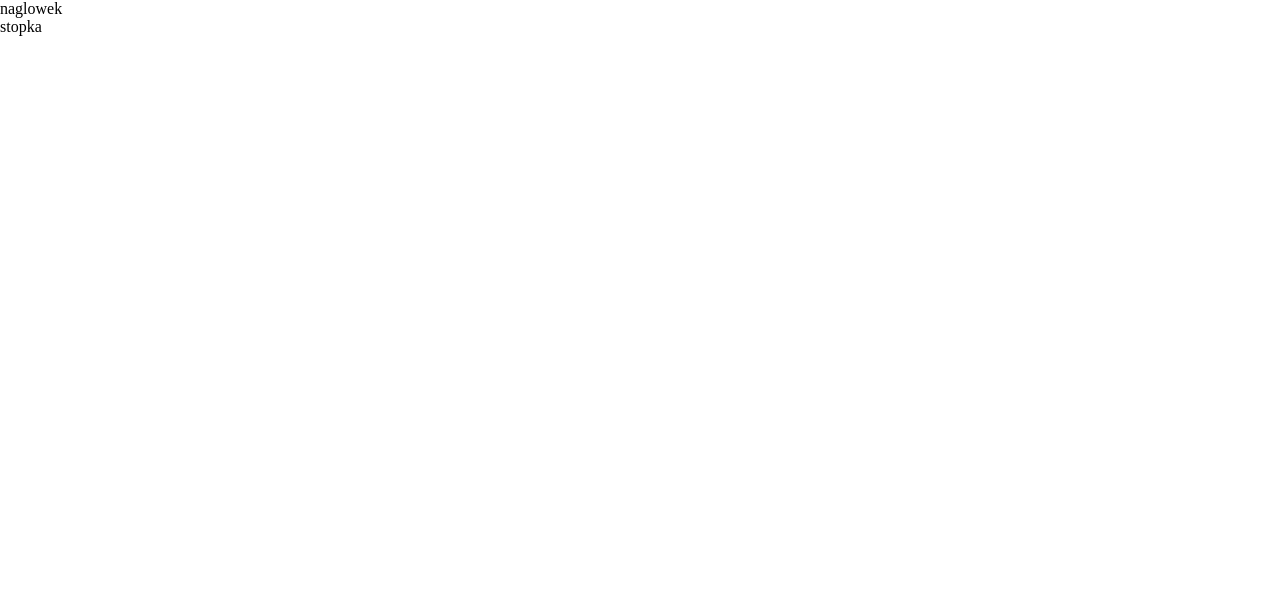
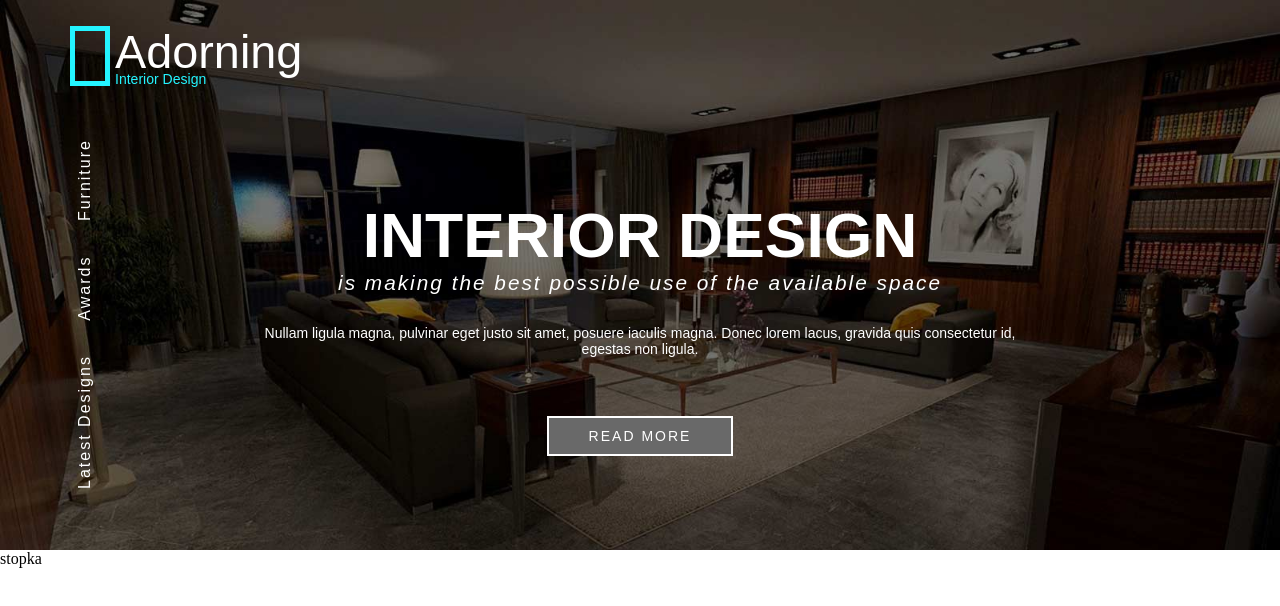
Before and after one commit to JoannaBanas/Intreior_desig, a website: page index.html in a window 1280 px wide. Drawn offline with nearby package versions, Linux system fonts and the light colour scheme; files that its build step writes are made by us from their sources.

Commit message:
header 1.0

```diff
--- a/index.html
+++ b/index.html
@@ -9,7 +9,35 @@
 <body>
 
 
-<header> naglowek </header>
+<header>
+    <div class="container row">
+        <div class="logo container row">
+            <h2>
+                <a href="index.html" class="row">
+                    Adorning
+                    <span>Interior Design</span>
+                </a>
+            </h2>
+        </div>
+        <article>
+            <h1>
+                <span>Interior Design</span>
+                <i>is making the best possible use of the available space</i>
+            </h1>
+            <p>Nullam ligula magna, pulvinar eget justo sit amet, posuere iaculis magna. Donec lorem lacus, gravida quis consectetur id, egestas non ligula.</p>
+            <div class="list">
+                <ul>
+                    <li>Latest Designs</li>
+                    <li>Awards</li>
+                    <li>Furniture</li>
+                </ul>
+            </div>
+        </article>
+        <div class="info">
+            <a href="index.html">Read more</a>
+        </div>
+    </div>
+</header>
 
 <section> </section>
 <section> </section>
@@ -18,4 +46,5 @@
 <footer> stopka </footer>
 
 </body>
+<script src="js/script.js"></script>
 </html>
--- /dev/null
+++ b/scss/_header.scss
@@ -0,0 +1,92 @@
+header{
+  background-image: url("../images/banner.jpg");
+  background-size: cover;
+  height: 550px;
+  padding: 25px;
+  color: white;
+  font-family: Ubuntu, sans-serif;
+  .logo{
+    float: left;
+  }
+  h2{
+    font-size: 36px;
+    font-weight: 300;
+    a{
+      position: relative;
+      padding-left: 45px;
+      text-decoration: none;
+      color: white;
+      font-size: 1.3em;
+      &::before{
+        width: 30px;
+        height: 50px;
+        border: 5px solid #24f4ff;
+        position: absolute;
+        top: 0;
+        left: 0;
+        content: '';
+      }
+      span{
+        color: #24f4ff;
+        padding-left: 45px;
+        font-size: .3em;
+        line-height: 0;
+        display: block;
+        text-transform: capitalize;
+      }
+    }
+  }
+  article{
+    text-align: center;
+    padding-top: 175px;
+    position: relative;
+    h1{
+      font-size: 1.3em;
+      letter-spacing: 2px;
+      font-weight: 300;
+      span{
+        text-transform: uppercase;
+        display: block;
+        font-weight: bold;
+        font-size: 3em;
+        letter-spacing: 0px;
+      }
+    }
+    p{
+      font-size: 14px;
+      display: block;
+      width: 70%;
+      margin: 0 auto;
+      padding-top: 30px;
+      padding-bottom: 70px;
+    }
+  }
+  .list{
+    display: block;
+    position: absolute;
+    top: 280px;
+    left: -175px;
+    transform: rotate(-90deg);
+    ul{
+      li{
+        display: inline-block;
+        margin: 0 15px;
+        letter-spacing: 2px;
+        text-transform: capitalize;
+      }
+    }
+  }
+  .info{
+    text-align: center;
+    a{
+      padding: 10px 40px;
+      border: 2px solid white;
+      font-size: 14px;
+      text-decoration: none;
+      text-transform: uppercase;
+      letter-spacing: 2px;
+      background-color: dimgray;
+      color: white;
+    }
+  }
+}
--- a/scss/main.scss
+++ b/scss/main.scss
@@ -1,2 +1,3 @@
 @import "grid";
 @import "reset";
+@import "header";
```
